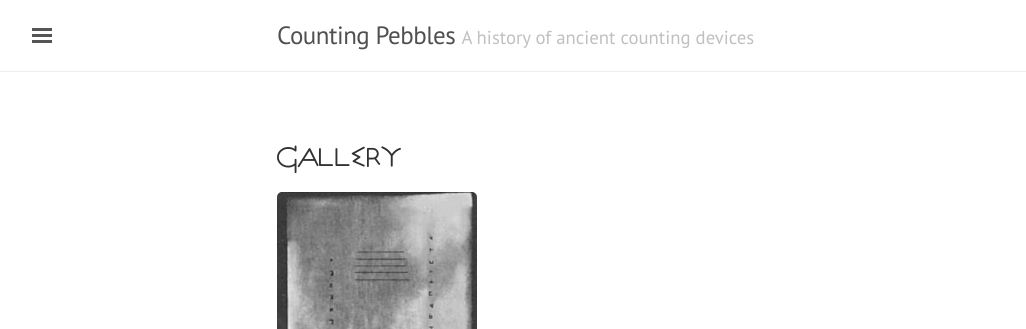
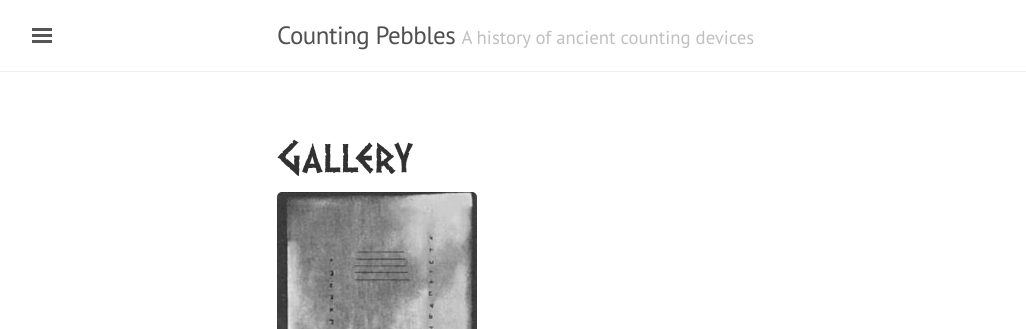
Before and after one commit to jtb/counting-pebbles, a Jekyll site: the page built from gallery.md, in a window 1280 px wide. Shown: the top 329 px of the page, without its empty margins (3-1029 px from the left). Built offline with Jekyll 4.4.1, drawn with Linux system fonts in a browser that asks for light colours.

Commit message:
Use different Greek-like font.

```diff
--- a/public/css/custom.css
+++ b/public/css/custom.css
@@ -12,13 +12,13 @@
 }
 
 @font-face {
-  font-family: "Olympus";
-  src: url(/counting-pebbles/assets/fonts/OLYMRG.ttf);
+  font-family: "Dalek";
+  src: url(/counting-pebbles/assets/fonts/DALEK.ttf);
 }
 
 .greekify {
-  font-family: "Olympus", "PT Sans", Helvetica, Arial, sans-serif;
+  font-family: "Dalek", "PT Sans", Helvetica, Arial, sans-serif;
   font-weight: 400;
-  color: #313131;
+  color: #13131;
   letter-spacing: -.025rem;
 }
```
Also changed, not shown: assets/fonts/DALEK.ttf (added), assets/fonts/DIOGENES.ttf (deleted), assets/fonts/OLYMB.ttf (deleted), assets/fonts/OLYMRG.ttf (deleted).
